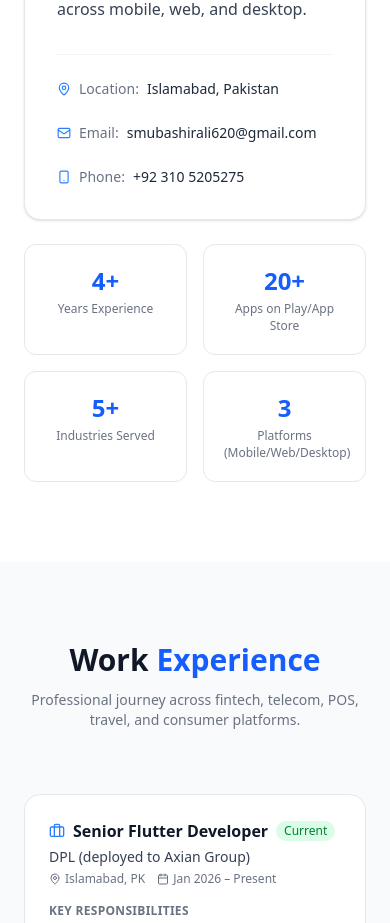
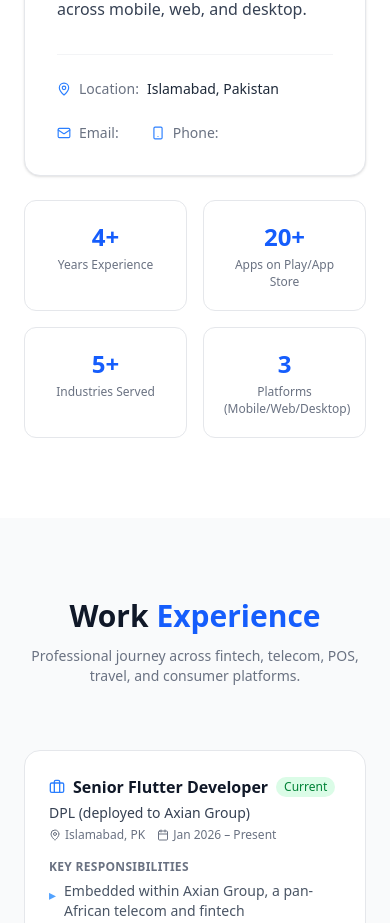
Before and after one commit to syedmubashiralii/mubashir-ali-portfolio-nextjs, a Next.js app: page / in a window 390 px wide. Shown: the part 1660-2583 px from the top of the page. Built offline with nearby package versions, Linux system fonts and the light colour scheme.

Commit message:
Remove personal contact information from About
Removed personal email and phone number from About component.

```diff
--- a/app/components/About.tsx
+++ b/app/components/About.tsx
@@ -12,8 +12,8 @@ const highlights = [
 
 const info = [
   { icon: <MapPin size={14} />, label: "Location", value: "Islamabad, Pakistan" },
-  { icon: <Mail size={14} />, label: "Email", value: "smubashirali620@gmail.com" },
-  { icon: <Smartphone size={14} />, label: "Phone", value: "+92 310 5205275" },
+  { icon: <Mail size={14} />, label: "Email", value: "" },
+  { icon: <Smartphone size={14} />, label: "Phone", value: "" },
 ];
 
 export default function About() {
```
